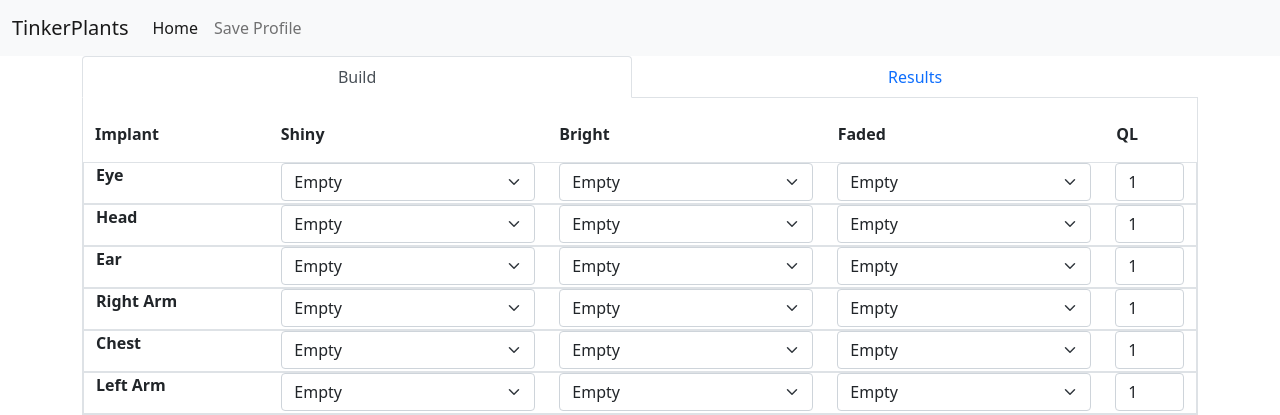
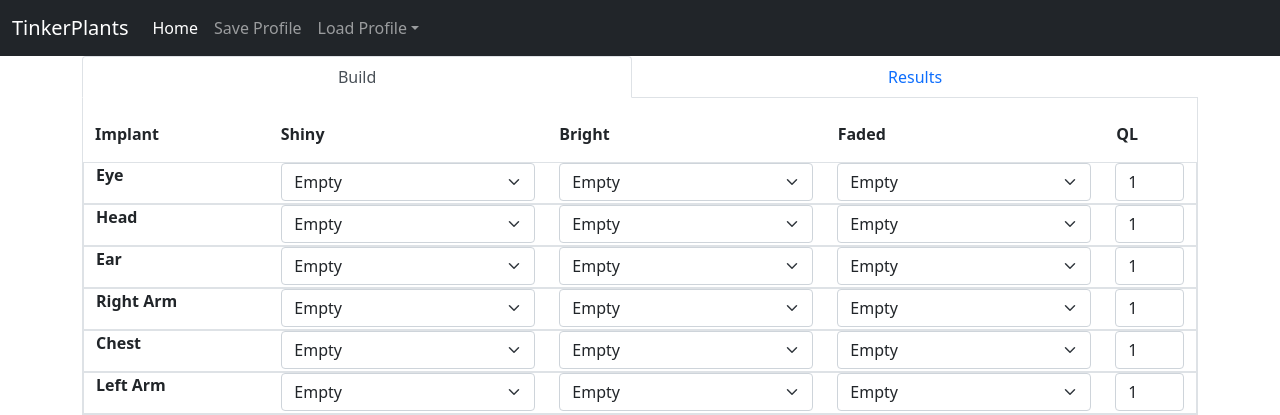
Before and after one commit to TheTinkeringIdiot/Tinkerplants, a Django app: template tinkerplants/templates/tinkerplants/index.html in a window 1280 px wide. Shown: the top 415 px of the page. Run offline with Django 3.2, Linux system fonts and the light colour scheme; the template is opened without the code that fills it, so the values that code supplies are empty; some libraries are stand-ins or nearby versions.

Commit message:
add save and load profiles

```diff
--- a/tinkerplants/templates/tinkerplants/base.html
+++ b/tinkerplants/templates/tinkerplants/base.html
@@ -11,7 +11,6 @@
     </head>
 
     <body>
-        {% include "tinkerplants/navbar.html" %}
         {% block content %}
         {% endblock content %}
     </body>
--- a/tinkerplants/templates/tinkerplants/index.html
+++ b/tinkerplants/templates/tinkerplants/index.html
@@ -1,6 +1,10 @@
 {% extends "tinkerplants/base.html" %}
 
 {% block content %}
+
+{% include "tinkerplants/navbar.html" %}
+
+
 <div class="container">
     {% csrf_token %}
     <ul class="nav nav-tabs nav-fill">
@@ -669,23 +673,6 @@
         <div class="tab-pane border border-top-0 rounded-bottom fade" id="results">
             <div class="container" id="result-container">
                 <div class="row" id="spacer_row">&nbsp</div>
-                <!-- <div class="row" id="result-title-row">
-                    <div class="col col-md-2">
-                        <p class="fw-bold">Implant</p>
-                    </div>
-                    <div class="col">
-                        <p class="fw-bold">QL</p>
-                    </div>
-                    <div class="col">
-                        <p class="fw-bold">Benefits</p>
-                    </div>
-                    <div class="col">
-                        <p class="fw-bold">Equip Reqs</p>
-                    </div>
-                    <div class="col">
-                        <p class="fw-bold">Build Reqs</p>
-                    </div>
-                </div> -->
                 <table class="table table-striped">
                     <thead>
                         <tr>
--- a/tinkerplants/templates/tinkerplants/index_script.html
+++ b/tinkerplants/templates/tinkerplants/index_script.html
@@ -15,6 +15,12 @@
         })
     })
 
+    document.getElementById('load-dropdown').addEventListener('click', function(evt) {
+        document.getElementById('load-dropdown-menu').classList.toggle('show')
+    })
+
+    document.getElementById('upload-button').addEventListener('click', upload_file)
+
     var selectElements = Array.from(document.getElementsByTagName('select'))
     selectElements.forEach(function(elem) {
         elem.addEventListener('change', update_imps);
@@ -24,6 +30,26 @@
     qlElements.forEach(function(elem) {
         elem.addEventListener('change', update_ql);
     })
+
+    function upload_file() {
+        var input_file = document.getElementById('upload-file')
+        const csrftoken = document.querySelector('[name=csrfmiddlewaretoken]').value
+
+        var fd = new FormData()
+        fd.append('upload_file', input_file.files[0])
+
+        fetch('load_profile', {
+            method: 'POST',
+            body: fd,
+            headers: {
+                'X-CSRFToken': csrftoken
+            }
+        })
+        .then(res => res.json())
+        .then(data => {
+            update_data(data)
+        })
+    }
 
     function update_imps(evt) {
         id = evt.srcElement.id
--- a/tinkerplants/templates/tinkerplants/navbar.html
+++ b/tinkerplants/templates/tinkerplants/navbar.html
@@ -1,5 +1,5 @@
 {% block navbar %}
-<nav class="navbar navbar-expand-lg navbar-light bg-light">
+<div class="navbar navbar-expand-lg navbar-dark bg-dark">
     <div class="container-fluid">
       <a class="navbar-brand" href="#">TinkerPlants</a>
       <button class="navbar-toggler" type="button" data-bs-toggle="collapse" data-bs-target="#navbarSupportedContent" aria-controls="navbarSupportedContent" aria-expanded="false" aria-label="Toggle navigation">
@@ -11,10 +11,19 @@
             <a class="nav-link active" aria-current="page" href="#">Home</a>
           </li>
           <li class="nav-item">
-            <a class="nav-link" href="#">Save Profile</a>
+            <a class="nav-link" id="save-button" href="save_profile">Save Profile</a>
+          </li>
+          <li class="nav-item dropdown">
+            <a class="nav-link dropdown-toggle" href="#" id="load-dropdown" role="button" data-bs-toggle="dropdown">Load Profile</a>
+            <ul class="dropdown-menu" id="load-dropdown-menu">
+              <li>
+                <input type="file" name="upload" id="upload-file">
+                <button class="button button-sm btn-outline-success" id="upload-button">Load</button>
+              </li>
+            </ul>
           </li>
         </ul>
       </div>
     </div>
-  </nav>
+  </div>
 {% endblock navbar %}
--- a/tinkerplants/urls.py
+++ b/tinkerplants/urls.py
@@ -6,5 +6,7 @@ urlpatterns = [
     path('', views.index, name='index'),
     path('update_display', views.update_display, name='update_display'),
     path('update_imps', views.update_implants, name='update_imps'),
-    path('update_ql', views.update_ql, name='update_ql')
+    path('update_ql', views.update_ql, name='update_ql'),
+    path('save_profile', views.save_profile, name='save_profile'),
+    path('load_profile', views.load_profile, name='load_profile')
 ]
```
Also changed, not shown: tinkerplants/views.py (+51 -2 lines).
